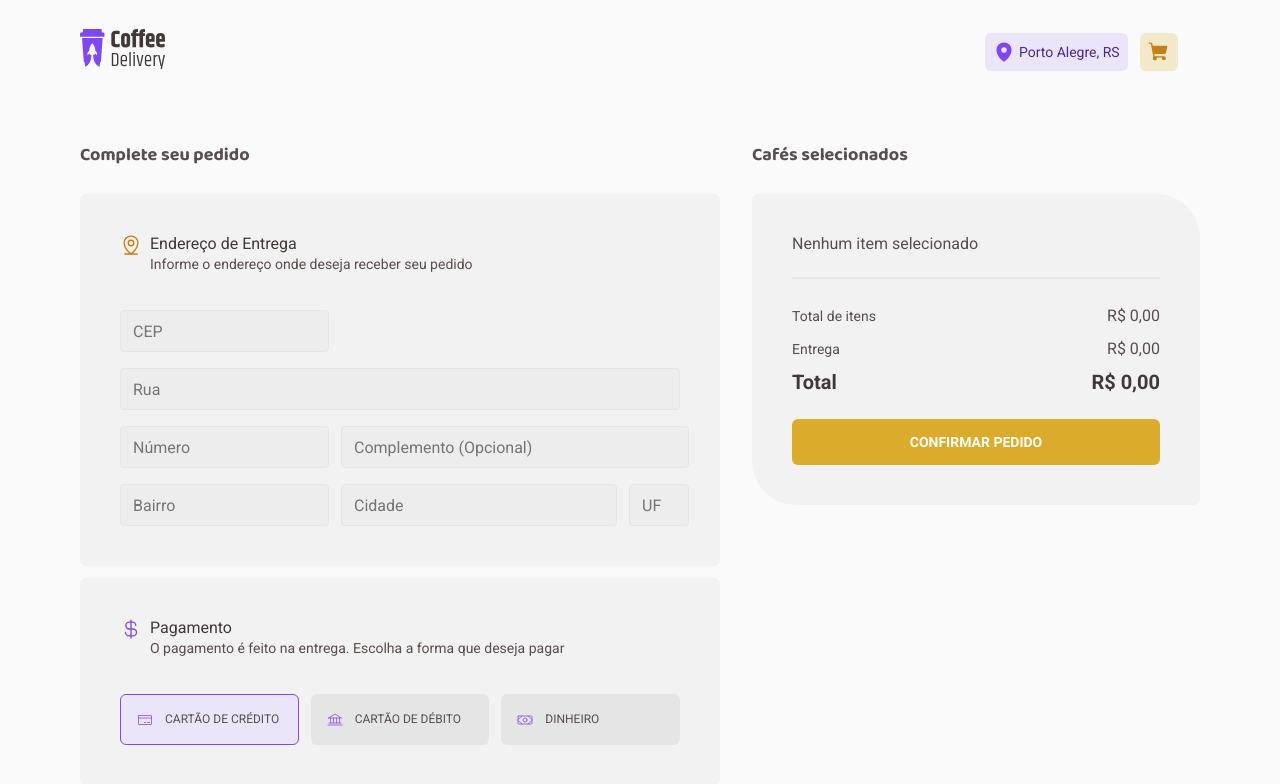
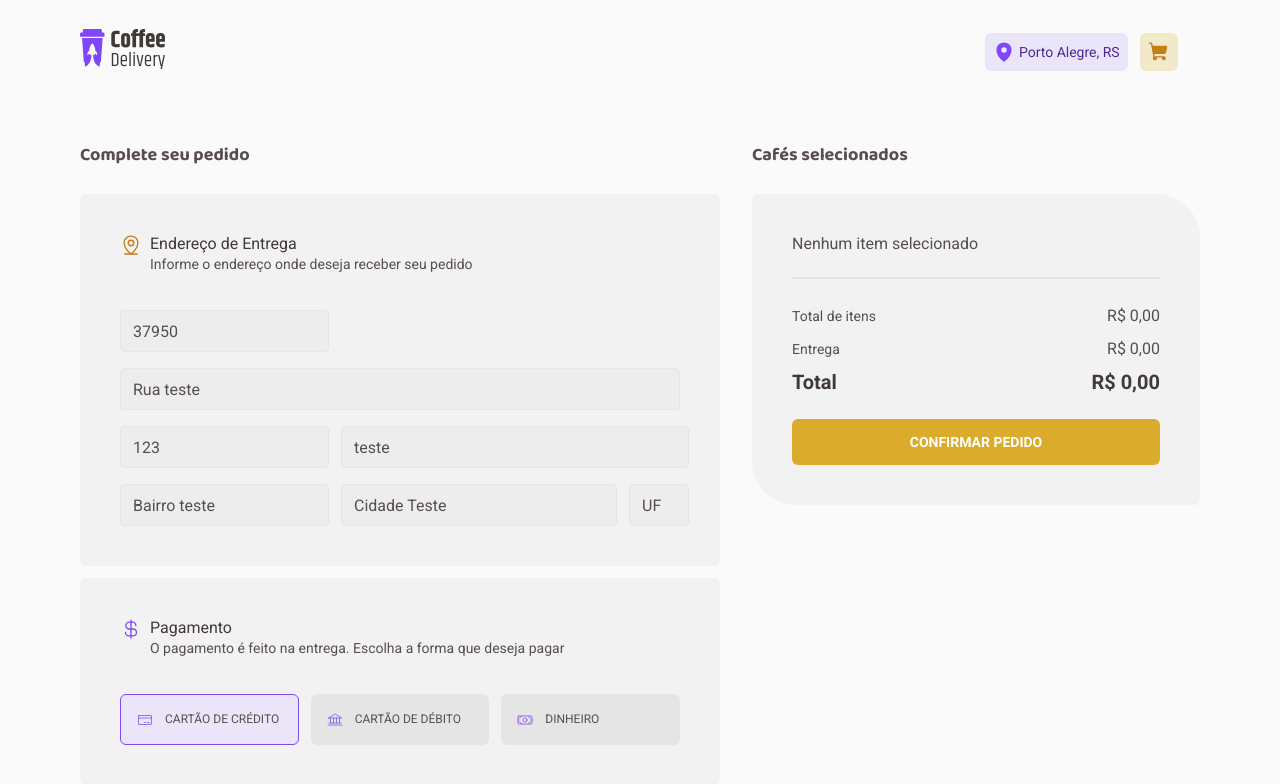
Before and after one commit to viniciusmb17/coffee-delivery, a React (Vite) app: page /checkout in a window 1280 px wide. Shown: the top 784 px of the page. Built offline with nearby package versions, Linux system fonts and the light colour scheme.

Commit message:
refactor: refactoring and fixing checkoutform

```diff
--- /dev/null
+++ b/src/pages/Checkout/components/AddressForm/index.tsx
@@ -0,0 +1,58 @@
+import { useFormContext } from 'react-hook-form'
+import { AddressFormWrapper } from './style'
+
+export function AddressForm() {
+  const { register } = useFormContext()
+
+  return (
+    <AddressFormWrapper>
+      <input
+        type="text"
+        id="cep"
+        placeholder="CEP"
+        {...register('address.cep')}
+      />
+      <input
+        type="text"
+        id="rua"
+        placeholder="Rua"
+        {...register('address.rua')}
+      />
+      <div>
+        <input
+          type="text"
+          id="num"
+          placeholder="Número"
+          {...register('address.num')}
+        />
+        <input
+          type="text"
+          id="complemento"
+          placeholder="Complemento (Opcional)"
+          {...register('address.complemento')}
+        />
+      </div>
+      <div>
+        <input
+          type="text"
+          id="bairro"
+          placeholder="Bairro"
+          {...register('address.bairro')}
+        />
+        <input
+          type="text"
+          id="cidade"
+          placeholder="Cidade"
+          {...register('address.cidade')}
+        />
+        <input
+          type="text"
+          id="uf"
+          placeholder="UF"
+          style={{ textTransform: 'uppercase' }}
+          {...register('address.uf')}
+        />
+      </div>
+    </AddressFormWrapper>
+  )
+}
--- a/src/pages/Checkout/components/CheckoutForm/style.ts
+++ b/src/pages/Checkout/components/AddressForm/style.ts
@@ -1,6 +1,15 @@
 import styled from 'styled-components'
 
-export const CheckoutFormWrapper = styled.div`
+export const AddressFormWrapper = styled.div`
+  display: flex;
+  flex-direction: column;
+  align-items: flex-start;
+  padding: 0;
+  gap: 1rem;
+
+  width: 35rem;
+  height: 13.5rem;
+
   input {
     height: 2.625rem;
     background-color: ${(props) => props.theme['base-input']};
@@ -10,19 +19,19 @@ export const CheckoutFormWrapper = styled.div`
     border-radius: 4px;
   }
 
-  input[name='rua'] {
+  input[name='address.rua'] {
     width: 35rem;
   }
 
-  input[name='complemento'] {
+  input[name='address.complemento'] {
     width: 21.75rem;
   }
 
-  input[name='cidade'] {
+  input[name='address.cidade'] {
     width: 17.25rem;
   }
 
-  input[name='uf'] {
+  input[name='address.uf'] {
     width: 3.75rem;
   }
 
--- a/src/pages/Checkout/components/CheckoutForm/index.tsx
+++ /dev/null
@@ -1,23 +0,0 @@
-import { CheckoutFormWrapper } from './style'
-
-export function CheckoutForm() {
-  return (
-    <CheckoutFormWrapper>
-      <input type="text" name="cep" placeholder="CEP" />
-      <input type="text" name="rua" placeholder="Rua" />
-      <div>
-        <input type="text" name="num" placeholder="Número" />
-        <input
-          type="text"
-          name="complemento"
-          placeholder="Complemento (Opcional)"
-        />
-      </div>
-      <div>
-        <input type="text" name="bairro" placeholder="Bairro" />
-        <input type="text" name="cidade" placeholder="Cidade" />
-        <input type="text" name="uf" placeholder="UF" />
-      </div>
-    </CheckoutFormWrapper>
-  )
-}
--- a/src/pages/Checkout/index.tsx
+++ b/src/pages/Checkout/index.tsx
@@ -28,9 +28,10 @@ import {
 import * as zod from 'zod'
 import { zodResolver } from '@hookform/resolvers/zod'
 import { FormProvider, useForm } from 'react-hook-form'
-import { CheckoutForm } from './components/CheckoutForm'
+import { AddressForm } from './components/AddressForm'
 
 const checkoutFormValidationSchema = zod.object({
+  address: zod.object({
     cep: zod.string().min(8, 'CEP inválido').max(8, 'CEP inválido'),
     rua: zod.string().min(1, 'Informe a rua'),
     num: zod.string().min(1, 'Informe o número'),
@@ -38,13 +39,15 @@ const checkoutFormValidationSchema = zod.object({
     bairro: zod.string().min(1, 'Informe o bairro'),
     cidade: zod.string().min(1, 'Informe a cidade'),
     uf: zod.string().min(1, 'Informe o UF'),
+  }),
+  payment: zod.object({
+    type: zod.enum(['credit', 'debit', 'cash']),
+  }),
 })
 
 type CheckoutFormData = zod.infer<typeof checkoutFormValidationSchema>
 
-interface ISelectedPayment {
-  type: 'credit' | 'debit' | 'cash'
-}
+type IPaymentType = CheckoutFormData['payment']
 
 export function Checkout() {
   const navigate = useNavigate()
@@ -54,23 +57,47 @@ export function Checkout() {
   const checkoutForm = useForm<CheckoutFormData>({
     resolver: zodResolver(checkoutFormValidationSchema),
     defaultValues: {
-      cep: '',
-      rua: '',
-      num: '',
-      complemento: '',
-      bairro: '',
-      cidade: '',
-      uf: '',
+      address: {
+        cep: '37950',
+        rua: 'Rua teste',
+        num: '123',
+        complemento: 'teste',
+        bairro: 'Bairro teste',
+        cidade: 'Cidade Teste',
+        uf: 'UF',
+      },
+      payment: {
+        type: 'credit',
+      },
     },
   })
 
-  const { handleSubmit, watch, reset } = checkoutForm
+  const { handleSubmit, reset } = checkoutForm
 
-  const [selectedPayment, setSelectedPayment] = useState<ISelectedPayment>({
-    type: 'credit',
-  })
+  function handleSubmitCheckoutForm(data: CheckoutFormData) {
+    console.log(data)
+    alert('Form submitted')
+    // alert(`
+    // Pedido confirmado!
+    // Dados de entrega:
+    // Cep: ${'cep'}
+    // Rua: ${'rua'}
+    // Número: ${'numero'}
+    // Complemento: ${'complemento'}
+    // Bairro: ${'bairro'}
+    // Cidade: ${'cidade'}
+    // UF: ${'uf'}
+    // `)
+    reset()
+    navigate('/success')
+  }
 
-  function handleChangePaymentCards(type: ISelectedPayment['type']) {
+  const [selectedPayment, setSelectedPayment] = useState<IPaymentType>(
+    { type: 'credit' },
+    // checkoutForm.getValues('payment'),
+  )
+
+  function handleChangePaymentCards(type: IPaymentType['type']) {
     setSelectedPayment({ type })
   }
 
@@ -97,7 +124,9 @@ export function Checkout() {
   const totalOrder = priceToString(deliveryCost + totalItems)
 
   return (
+    <form onSubmit={handleSubmit(handleSubmitCheckoutForm)}>
       <CheckoutContainer>
+        <FormProvider {...checkoutForm}>
           <section>
             <h1>Complete seu pedido</h1>
             <ShippingArticle>
@@ -108,9 +137,7 @@ export function Checkout() {
                   <span>Informe o endereço onde deseja receber seu pedido</span>
                 </div>
               </ArticleTitles>
-          <form>
-            <CheckoutForm />
-          </form>
+              <AddressForm />
             </ShippingArticle>
             <PaymentArticle>
               <ArticleTitles>
@@ -118,7 +145,8 @@ export function Checkout() {
                 <div>
                   <h2>Pagamento</h2>
                   <span>
-                O pagamento é feito na entrega. Escolha a forma que deseja pagar
+                    O pagamento é feito na entrega. Escolha a forma que deseja
+                    pagar
                   </span>
                 </div>
               </ArticleTitles>
@@ -171,11 +199,11 @@ export function Checkout() {
                   <CheckoutSummaryTotalSpan>{`R$ ${totalOrder}`}</CheckoutSummaryTotalSpan>
                 </CheckoutTotalDiv>
               </CheckoutTotal>
-          <ButtonSubmit onClick={() => navigate('/success')}>
-            Confirmar Pedido
-          </ButtonSubmit>
+              <ButtonSubmit type="submit">Confirmar Pedido</ButtonSubmit>
             </CheckoutSummary>
           </aside>
+        </FormProvider>
       </CheckoutContainer>
+    </form>
   )
 }
--- a/src/pages/Checkout/style.ts
+++ b/src/pages/Checkout/style.ts
@@ -67,17 +67,6 @@ export const CheckoutContainer = styled.div`
     span {
       color: ${(props) => props.theme['base-text']};
       font-size: 0.875rem;
-    }
-
-    form > div {
-      display: flex;
-      flex-direction: column;
-      align-items: flex-start;
-      padding: 0;
-      gap: 1rem;
-
-      width: 35rem;
-      height: 13.5rem;
     }
   }
 `
```
Lines whose indentation alone changed are shown as unchanged.
